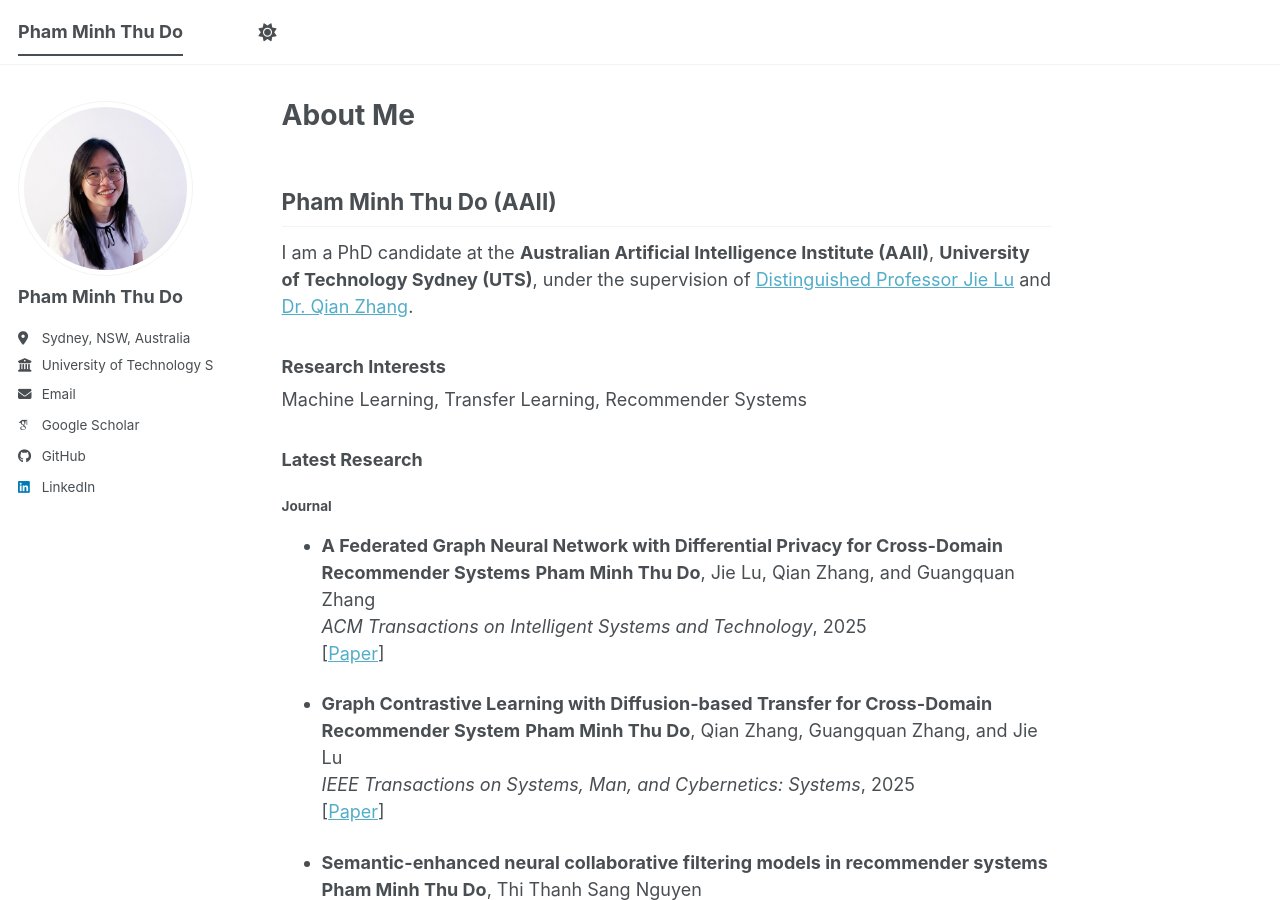
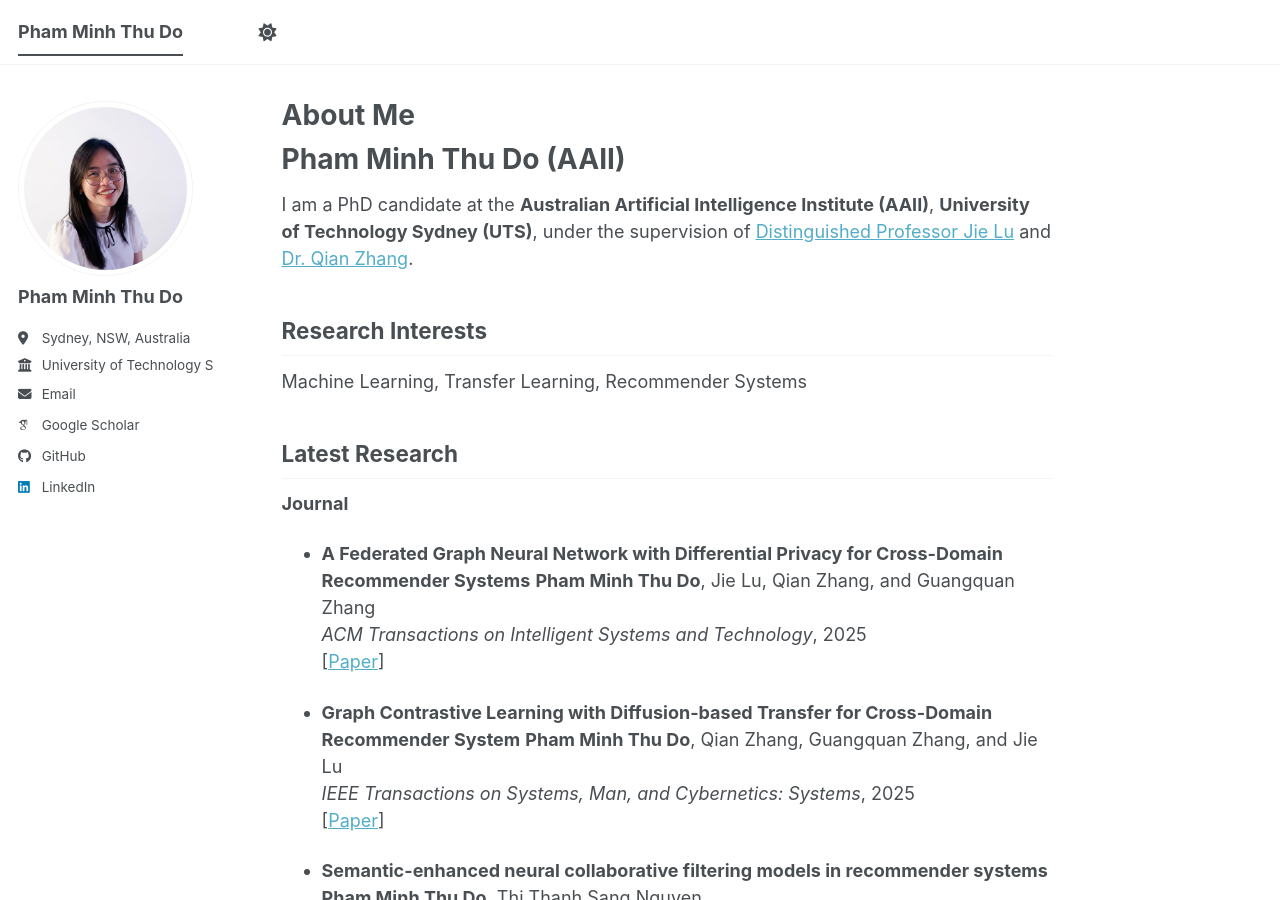
Before and after one commit to PMThuDo/PMThuDo.github.io, a Jekyll site: the page built from _pages/about.md, in a window 1280 px wide and 900 px high. Built offline with Jekyll 4.4.1, drawn with Linux system fonts in a browser that asks for light colours; some web fonts are replaced; a script bundle is joined from its source files by our own code; library files that are not in the unit come from our copies.

```diff
--- a/_pages/about.md
+++ b/_pages/about.md
@@ -7,16 +7,16 @@ redirect_from:
   - /about.html
 ---
 
-## Pham Minh Thu Do (AAII)
+# Pham Minh Thu Do (AAII)
 
 I am a PhD candidate at the **Australian Artificial Intelligence Institute (AAII)**, **University of Technology Sydney (UTS)**, under the supervision of [Distinguished Professor Jie Lu](https://profiles.uts.edu.au/Jie.Lu) and [Dr. Qian Zhang](https://profiles.uts.edu.au/Qian.Zhang-1).
 
-### Research Interests
+## Research Interests
 Machine Learning, Transfer Learning, Recommender Systems
 
-### Latest Research
+## Latest Research
 
-#### Journal
+ **Journal**
 - **A Federated Graph Neural Network with Differential Privacy for Cross-Domain Recommender Systems** **Pham Minh Thu Do**, Jie Lu, Qian Zhang, and Guangquan Zhang
   *ACM Transactions on Intelligent Systems and Technology*, 2025
   [[Paper](https://doi.org/10.1145/3742791)]
@@ -29,7 +29,7 @@ Machine Learning, Transfer Learning, Recommender Systems
   *Knowledge-Based Systems*, 2022
   [[Paper](https://doi.org/10.1016/j.knosys.2022.109934)]
 
-#### Conference
+**Conference**
 - **Privacy-Aware Knowledge Transfer for Cross-domain Recommender System** **Pham Minh Thu Do**, Jie Lu, Qian Zhang, and Guangquan Zhang
   *International Conference on Computational Collective Intelligence*, 2025
   [[Paper](https://doi.org/10.1007/978-3-032-09318-9_12)]
@@ -38,6 +38,6 @@ Machine Learning, Transfer Learning, Recommender Systems
   *International Conference on Knowledge-Based and Intelligent Information & Engineering Systems*, 2023
   [[Paper](https://doi.org/10.1016/j.procs.2023.10.245)]
 
-### Awards
+## Awards
 - **Aug 2022 - Feb 2026:** International Research Scholarship (IRS) and ARC Linkage Project Scholarship
 - **2024:** Second Prize – Oral Presentation, FEIT-UTS Research Showcase
```
